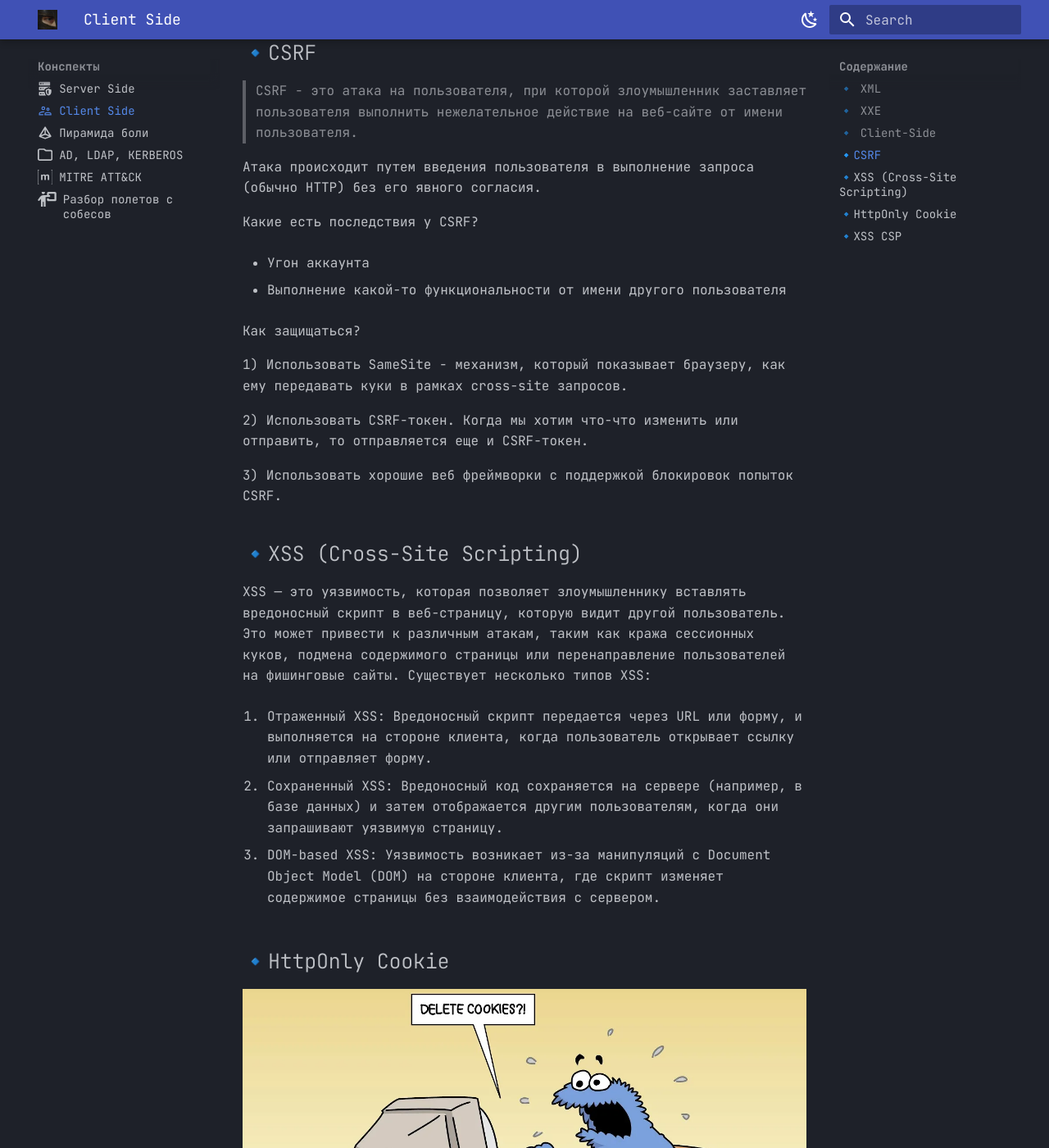
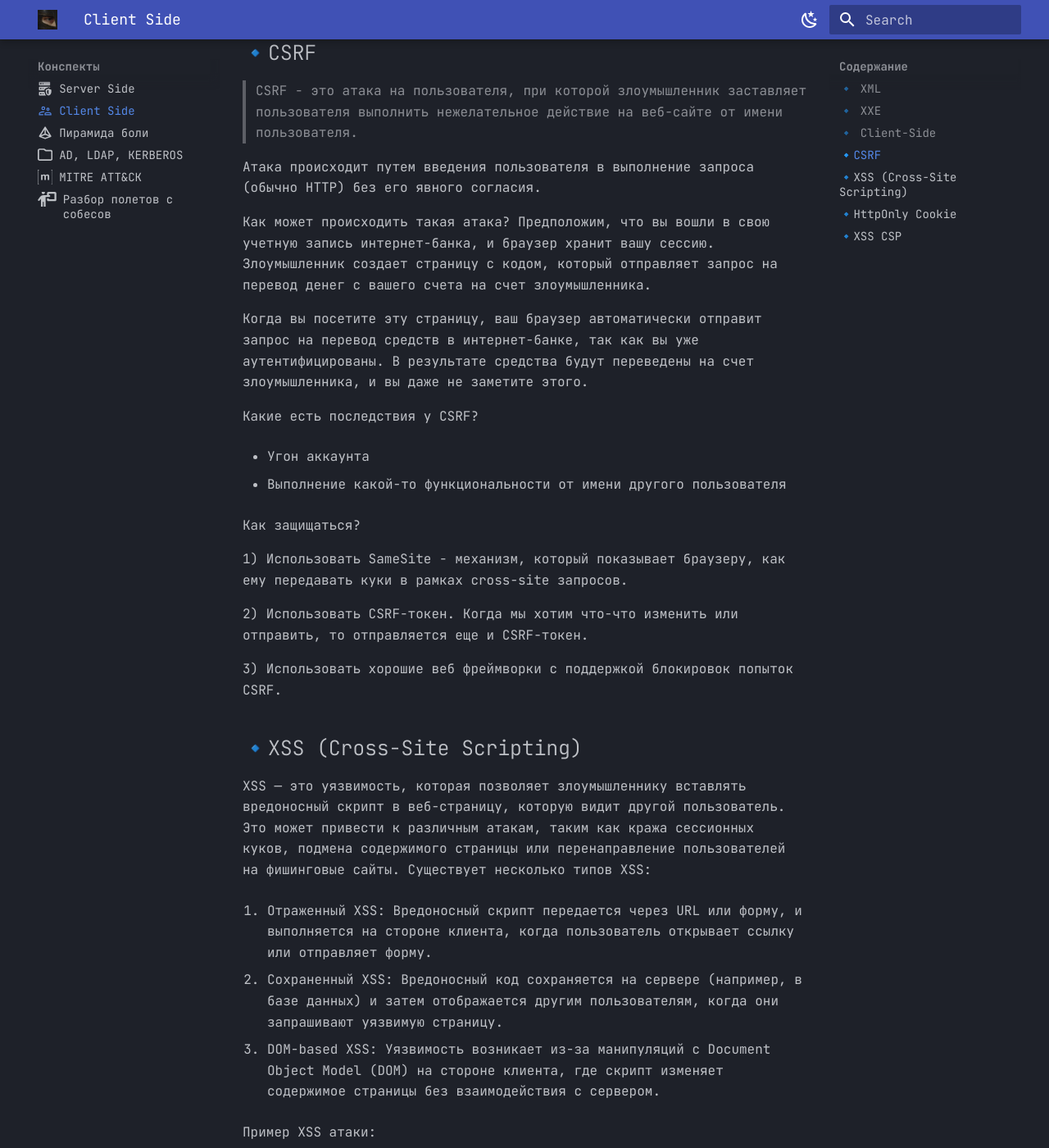
Before and after one commit to objoracoda/soc-castle, an MkDocs documentation site: the page built from docs/notes/cs.md, in a window 1280 px wide and 1400 px high, scrolled down 1842 px. Shown: the whole window at 82% size. Built offline with MkDocs 1.6.1 and Material for MkDocs 9.7.7, drawn with Linux system fonts in a browser that asks for light colours; some web fonts are replaced; some of the changed text lies outside the part shown.

Commit message:
Исправил ошибки

```diff
--- a/docs/notes/cs.md
+++ b/docs/notes/cs.md
@@ -42,6 +42,10 @@ XML используется, например в sitemap. Sitemap - это фа
 
 Атака происходит путем введения пользователя в выполнение запроса (обычно HTTP) без его явного согласия.
 
+Как может происходить такая атака? Предположим, что вы вошли в свою учетную запись интернет-банка, и браузер хранит вашу сессию. Злоумышленник создает страницу с кодом, который отправляет запрос на перевод денег с вашего счета на счет злоумышленника.
+
+Когда вы посетите эту страницу, ваш браузер автоматически отправит запрос на перевод средств в интернет-банке, так как вы уже аутентифицированы. В результате средства будут переведены на счет злоумышленника, и вы даже не заметите этого.
+
 Какие есть последствия у CSRF?
 
 - Угон аккаунта
@@ -66,6 +70,15 @@ XSS — это уязвимость, которая позволяет злоу
 
 3. DOM-based XSS: Уязвимость возникает из-за манипуляций с Document Object Model (DOM) на стороне клиента, где скрипт изменяет содержимое страницы без взаимодействия с сервером.
 
+Пример XSS атаки:
+
+Предположим, что веб-сайт позволяет пользователям оставлять комментарии, но не фильтрует ввод. Злоумышленник может оставить следующий комментарий:
+
+`<script>alert('Ваши данные украдены!');</script>`
+
+Когда другой пользователь откроет страницу с этим комментарием, скрипт выполнится в его браузере, и злоумышленник может использовать его для кражи куки-файлов или выполнения других действий.
+
+
 ## 🔹HttpOnly Cookie
 
 ![](imgs/Pastedimage20250319121835.png)
```
